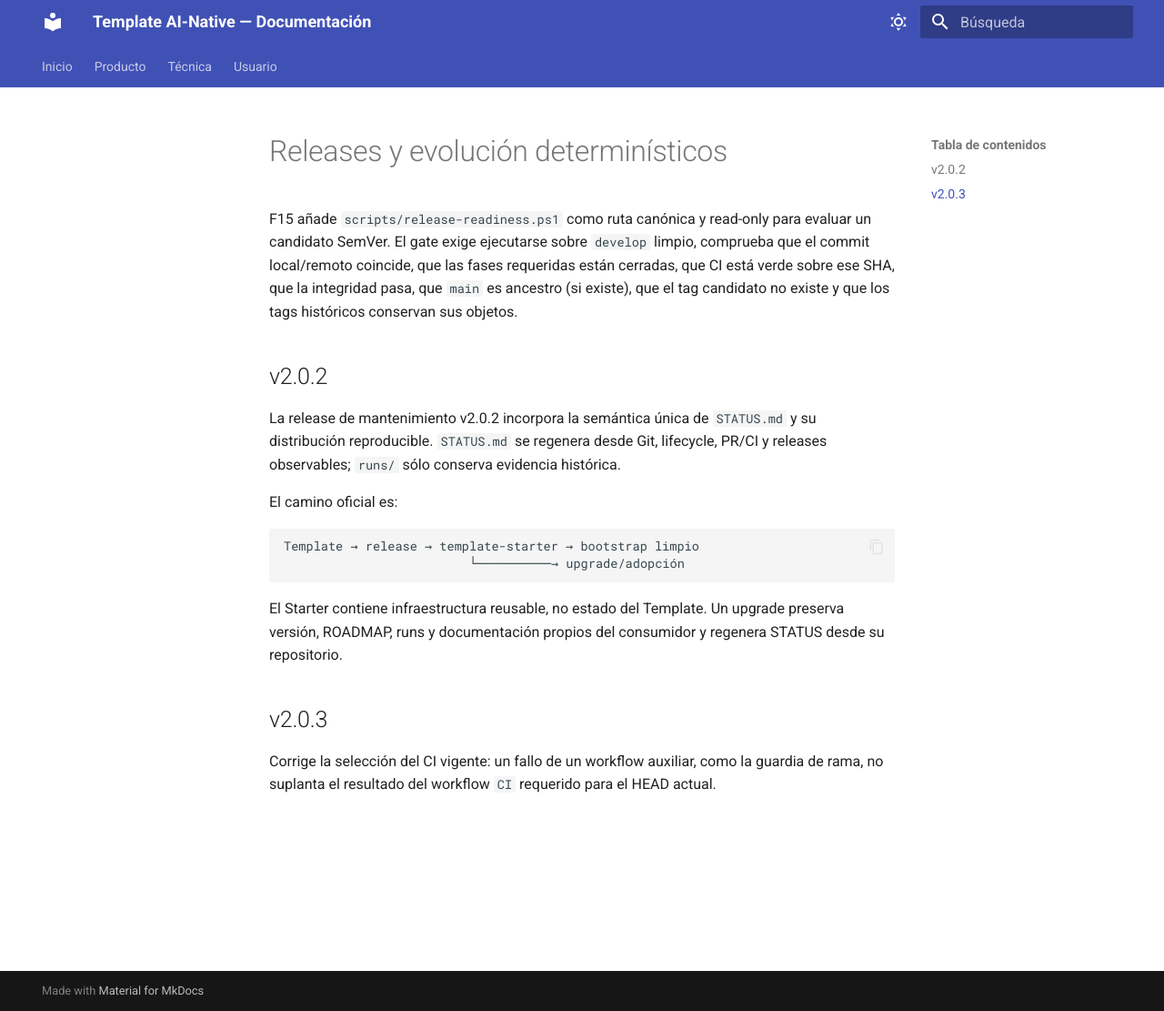
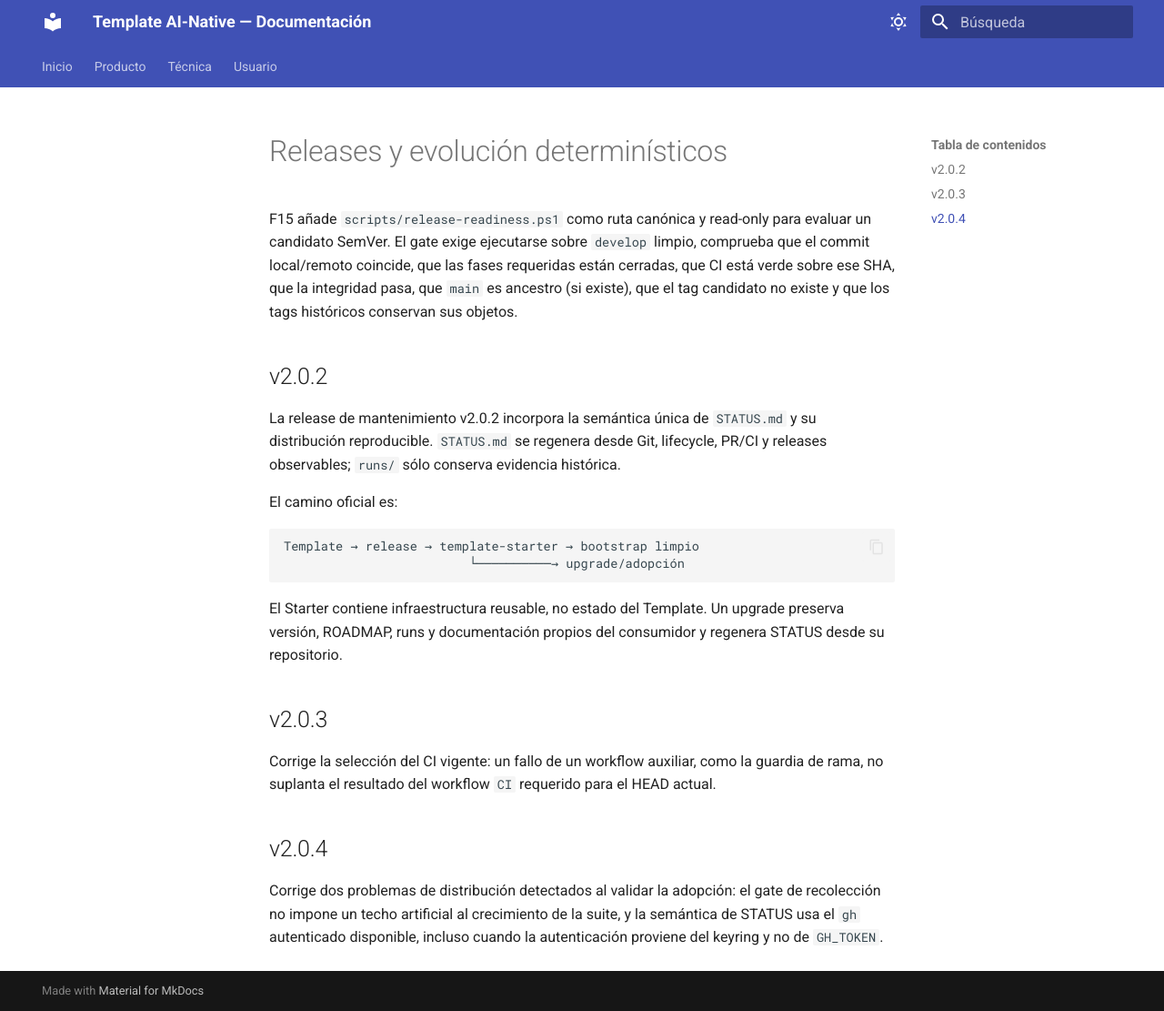
Before and after one commit to jlbellonGmail/template, an MkDocs documentation site: the page built from docs/tecnica/releases-evolucion.md, in a window 1280 px wide and 1111 px high. Shown: the whole window at 91% size. Built offline with MkDocs 1.6.1 and Material for MkDocs 9.7.7, drawn with Linux system fonts in a browser that asks for light colours.

Commit message:
chore: prepare v2.0.4 release evidence

```diff
--- a/docs/tecnica/releases-evolucion.md
+++ b/docs/tecnica/releases-evolucion.md
@@ -29,3 +29,10 @@ y regenera STATUS desde su repositorio.
 Corrige la selección del CI vigente: un fallo de un workflow auxiliar, como
 la guardia de rama, no suplanta el resultado del workflow `CI` requerido para
 el HEAD actual.
+
+## v2.0.4
+
+Corrige dos problemas de distribución detectados al validar la adopción:
+el gate de recolección no impone un techo artificial al crecimiento de la
+suite, y la semántica de STATUS usa el `gh` autenticado disponible, incluso
+cuando la autenticación proviene del keyring y no de `GH_TOKEN`.
```
Also changed, not shown: ROADMAP.md (+6 -0 lines), runs/v2.0.4/22-auditoria-release-v2/SUMMARY.md (added, +10 -0 lines), runs/v2.0.4/22-auditoria-release-v2/audit-1.md (added, +9 -0 lines), runs/v2.0.4/22-auditoria-release-v2/code-review-1.md (added, +8 -0 lines), runs/v2.0.4/22-auditoria-release-v2/test-report-1.md (added, +11 -0 lines).
